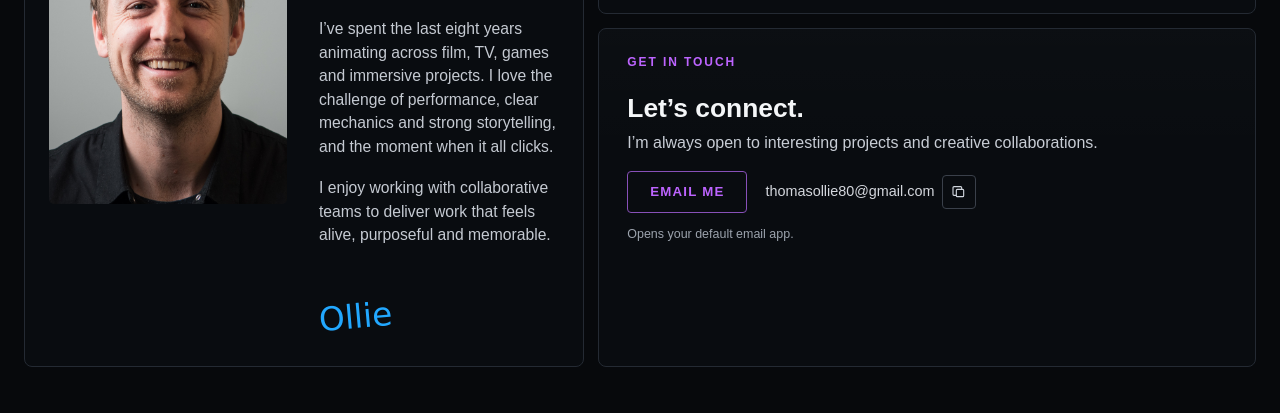
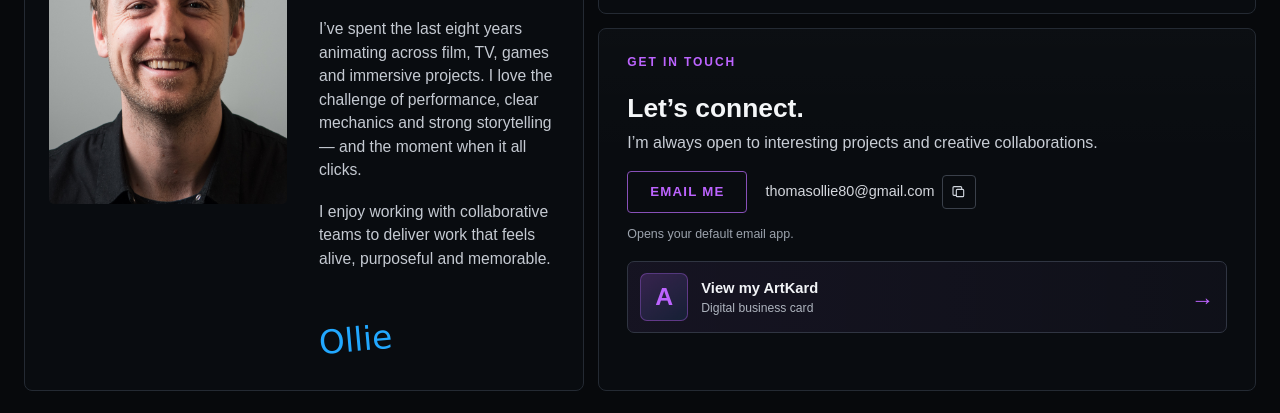
Before and after one commit to thomasollie80-gif/thomasollie80-gif.github.io, a plain HTML site: page index.html in a window 1280 px wide. Shown: the part 690-1103 px from the top of the page. Before the commit the page ends 1079 px from the top, so only its background shows below. Drawn offline with Linux system fonts and the light colour scheme.

Commit message:
Add files via upload

```diff
--- a/index.html
+++ b/index.html
@@ -458,6 +458,75 @@
       margin-top: 12px;
     }
 
+    .artkard-widget {
+      margin-top: 18px;
+      display: grid;
+      grid-template-columns: 48px 1fr 28px;
+      gap: 13px;
+      align-items: center;
+      padding: 11px 12px;
+      border: 1px solid #303542;
+      border-radius: 7px;
+      background:
+        linear-gradient(90deg, rgba(189,100,255,.055), rgba(189,100,255,.015)),
+        #0c0f15;
+      transition: border-color .18s ease, background .18s ease, transform .18s ease;
+    }
+
+    .artkard-widget:hover {
+      border-color: color-mix(in srgb, var(--purple) 62%, #303542);
+      background:
+        linear-gradient(90deg, rgba(189,100,255,.09), rgba(189,100,255,.025)),
+        #0c0f15;
+      transform: translateY(-1px);
+    }
+
+    .artkard-mark {
+      width: 48px;
+      height: 48px;
+      display: grid;
+      place-items: center;
+      border-radius: 7px;
+      border: 1px solid rgba(189,100,255,.35);
+      background: linear-gradient(145deg, rgba(189,100,255,.20), rgba(34,168,255,.09));
+      color: var(--purple);
+      font-size: 1.55rem;
+      font-weight: 800;
+      line-height: 1;
+    }
+
+    .artkard-copy {
+      min-width: 0;
+    }
+
+    .artkard-title {
+      display: block;
+      color: #f1f3f6;
+      font-size: .92rem;
+      font-weight: 700;
+      line-height: 1.15;
+    }
+
+    .artkard-subtitle {
+      display: block;
+      margin-top: 4px;
+      color: #aeb4be;
+      font-size: .76rem;
+      line-height: 1.2;
+    }
+
+    .artkard-arrow {
+      justify-self: end;
+      color: var(--purple);
+      font-size: 1.45rem;
+      line-height: 1;
+      transition: transform .18s ease;
+    }
+
+    .artkard-widget:hover .artkard-arrow {
+      transform: translateX(3px);
+    }
+
     @media (max-width: 1080px) {
       .reels { grid-template-columns: 1fr; }
       .reel-card { min-height: 300px; }
@@ -477,6 +546,14 @@
       .reel-card { min-height: 275px; }
       .reel-link { padding: 26px 22px 24px; }
       .reel-arrow { margin-top: 30px; }
+      .artkard-widget {
+        grid-template-columns: 44px 1fr 24px;
+        padding: 10px;
+      }
+      .artkard-mark {
+        width: 44px;
+        height: 44px;
+      }
     }
 
     @media (hover: none) {
@@ -561,7 +638,7 @@
 
             <p>
               I’ve spent the last eight years animating across film, TV, games and immersive projects.
-              I love the challenge of performance, clear mechanics and strong storytelling, and the
+              I love the challenge of performance, clear mechanics and strong storytelling — and the
               moment when it all clicks.
             </p>
 
@@ -609,6 +686,21 @@
             </div>
 
             <div class="contact-note">Opens your default email app.</div>
+
+            <a
+              class="artkard-widget"
+              href="https://artkard.co/olliethomas"
+              target="_blank"
+              rel="noopener"
+              aria-label="View Ollie Thomas on ArtKard"
+            >
+              <span class="artkard-mark" aria-hidden="true">A</span>
+              <span class="artkard-copy">
+                <span class="artkard-title">View my ArtKard</span>
+                <span class="artkard-subtitle">Digital business card</span>
+              </span>
+              <span class="artkard-arrow" aria-hidden="true">→</span>
+            </a>
           </article>
         </div>
       </section>
```
